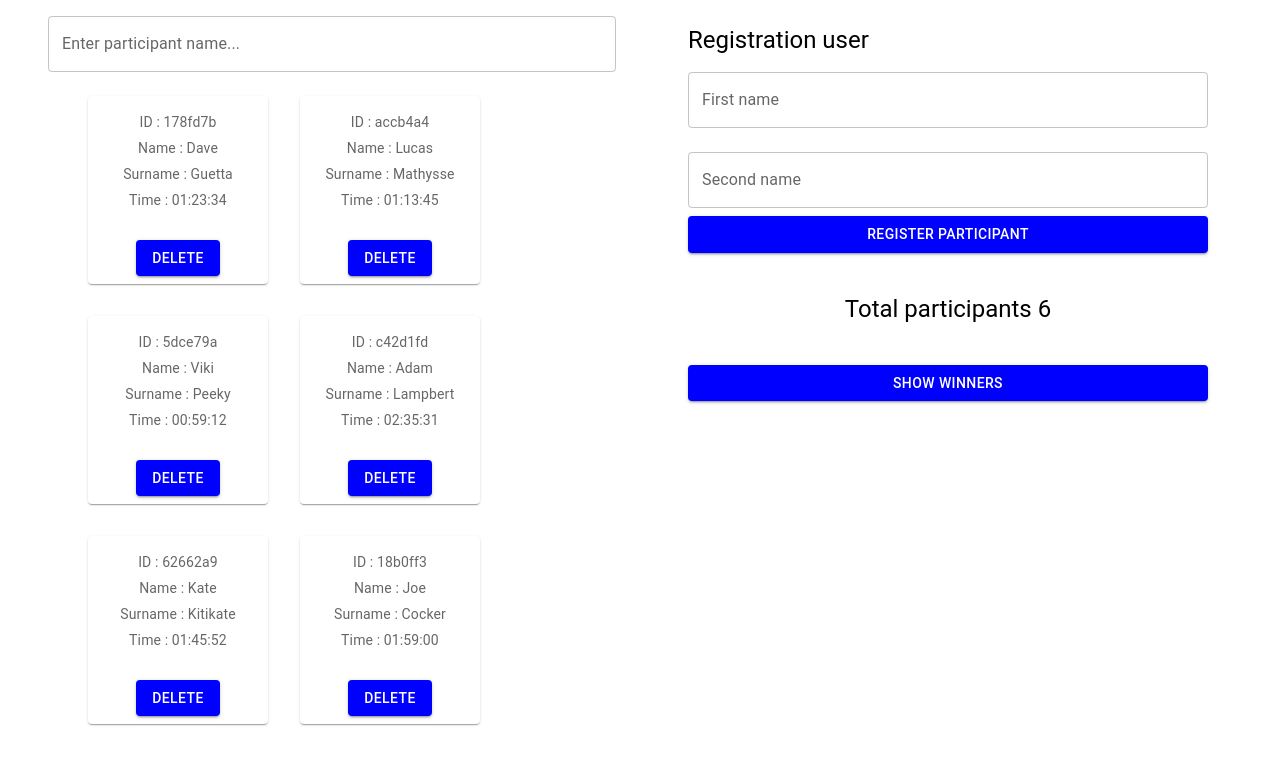
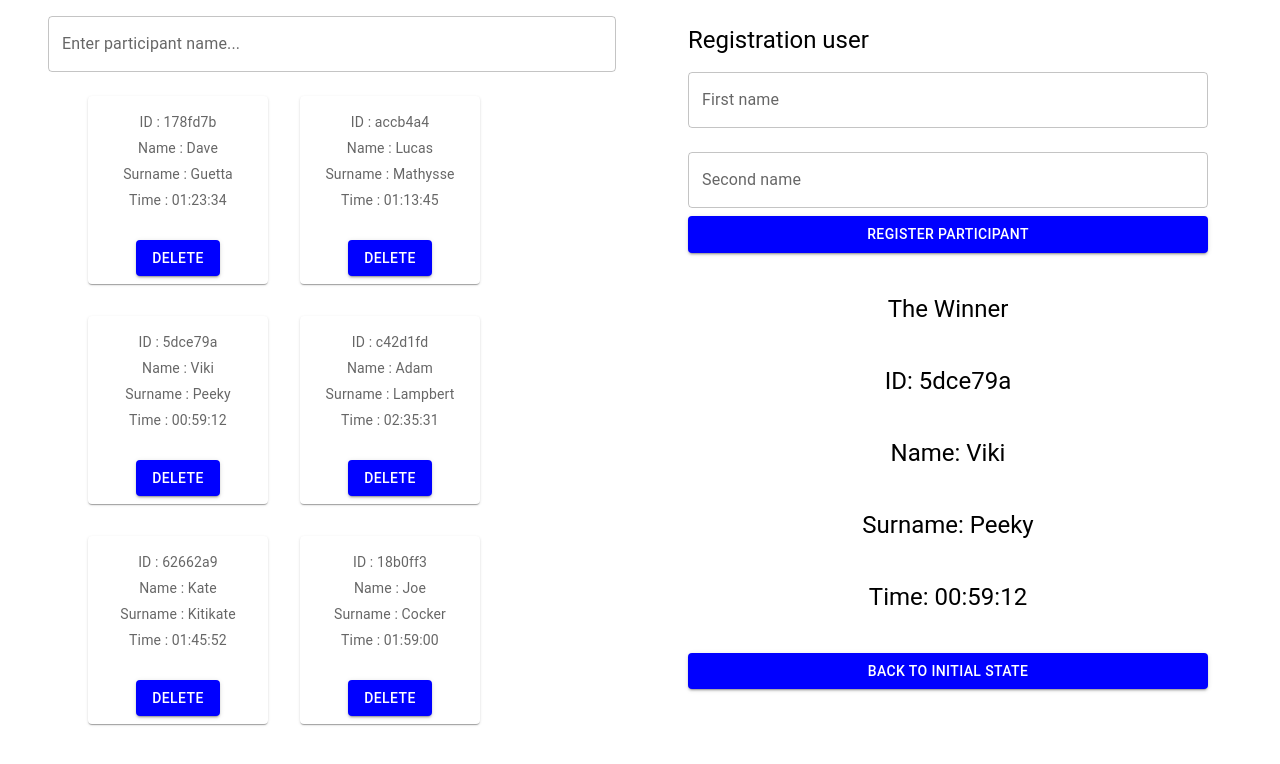
Before and after one commit to HarikOvsianyk/ReactHomeworks, a React (Create React App) app in the folder my-app/: page / in a window 1280 px wide. Both pictures are taken after a click on the button "SHOW WINNERS". Shown: the top 764 px of the page. Built offline with nearby package versions, Linux system fonts and the light colour scheme.

Commit message:
N12 done winnerinfo

```diff
--- a/my-app/src/Actions/userActions.js
+++ b/my-app/src/Actions/userActions.js
@@ -4,6 +4,8 @@ export const SEARCH_USER = '[user] - search user';
 export const UPDATE_USERS_ARR = '[user] - update user';
 export const SHOW_MODAL = '[timer] - show modal'
 export const GET_TIMER = '[timer] - get time';
+export const GET_WINNER = '[winner] - get winner';
+export const BACK_TO = '[winner] - back to initial state';
 
 export const createUser = (data) => ({
     type: CREATE_USER,
@@ -33,4 +35,12 @@ export const showModal = (data) => ({
 export const getTimer = (time) => ({
     type: GET_TIMER,
     payload: time,
+});
+
+export const getWinner = () => ({
+    type: GET_WINNER,
 })
+
+export const backTo = () => ({
+    type: BACK_TO,
+})
--- a/my-app/src/Components/Timer/Timer.jsx
+++ b/my-app/src/Components/Timer/Timer.jsx
@@ -25,9 +25,9 @@ export function Timer() {
   const showModalState = useSelector(state=> state.users.showModal);
   const user = useSelector(state => state.users.user);
   const open = showModalState;
-  const [startBTN, setStartBTN] = useState(true);
+  const [start, setStart] = useState(false);
   const [stop, setStop] = useState(false);
-  const [reset, setReset] = useState(false);
+  const [reset, setReset] = useState(true);
   const [times, setTimes] = useState([]);
   const [intervalTime, setIntervalTime] = useState('');
   let [seconds, setSeconds] = useState("00");
@@ -42,6 +42,7 @@ export function Timer() {
 
   const getStart = () => {
     setStop(true);
+    setStart(true);
     setReset(true);
     getTime();
   }
@@ -67,29 +68,40 @@ export function Timer() {
   };
 
   const getStop = () => {
-    setStartBTN(false);
     setStop(false);
+    setReset(false);
     setTimes([...times, {hour:hours,minute:minutes,second:seconds}]);
 
   };
 
-  const getReset = () => {
+  const setClock = () => {
     setHours('00');
     setMinutes('00');
     setSeconds('00');
+  }
+
+  const getReset = () => {
+    setTimes([]);
+    clearInterval(intervalTime);
+    setStart(false);
+    setClock();
     if (stop) {
         getStop();
         setReset(false);
-        setStartBTN(true);
         setStop(false);
 
     } else {
         setReset(true);
-        setStartBTN(true);
     }
   };
 
   const closeModal = () => {
+    setStop(false);
+    setStart(false);
+    setReset(true);
+    setClock();
+    setTimes([]);
+    clearInterval(intervalTime);
     dispatch(showModal(false));
   }
 
@@ -97,6 +109,9 @@ export function Timer() {
       dispatch(getTimer(times));
       dispatch(updateUsers());
       dispatch(showModal(false));
+      getReset();
+      setClock();
+      setTimes([]);
   }
 
 
@@ -117,19 +132,13 @@ export function Timer() {
           </Typography>
         <div className="App">
             <h2>{hours}:{minutes}:{seconds}</h2>
-            {
-            startBTN
-            ?
-            <Button onClick={getStart} disabled={stop} style={{backgroundColor:"green", color:"white", marginRight:"5px"}}>Start</Button>
-            :
-            <Button onClick={getStart} disabled={stop} style={{backgroundColor:"purple",color:"white", marginRight:"5px"}}>Countinue</Button>
-            }
+            <Button onClick={getStart} disabled={start} style={{backgroundColor:"green", color:"white", marginRight:"5px"}}>Start</Button>
             <Button onClick={getStop} disabled={!stop}  style={{backgroundColor: "red",color:"white",marginRight:"5px"}}>Stop</Button>
-            <Button onClick={getReset} disabled={!reset}  style={{backgroundColor: "orange",color:"white"}}>Reset</Button>
+            <Button onClick={getReset} disabled={reset}  style={{backgroundColor: "orange",color:"white"}}>Reset</Button>
         </div>
         <div style ={{marginTop: "20px", display:'flex', justifyContent: "space-between"}}>
-            <PrimaryButton onClick = {closeModal}>Cancel</PrimaryButton>
-            <PrimaryButton onClick={saveTime}>Save</PrimaryButton>
+            <PrimaryButton onClick = {closeModal} >Cancel</PrimaryButton>
+            <PrimaryButton onClick={saveTime} disabled={reset}>Save</PrimaryButton>
         </div>
         </Box>
       </Modal>
--- a/my-app/src/Components/Winnerinfo/Winner.jsx
+++ b/my-app/src/Components/Winnerinfo/Winner.jsx
@@ -2,16 +2,32 @@ import React from "react";
 import {MainContainer} from '../UI/MainContainer/MainContainer';
 import {PrimaryButton} from '../UI/Button/PrimaryButton';
 import Typography from '@mui/material/Typography';
-import {useSelector} from 'react-redux';
+import {useSelector, useDispatch} from 'react-redux';
+import {getWinner, backTo} from '../../Actions/userActions';
 
 export const Winner = () => {
-    const users = useSelector(state => state.users.users);
-    console.log(users);
+    const {users, winner, isWinner} = useSelector(state => state.users);
+    const dispatch = useDispatch();
     return (
         <MainContainer sx={{mt: 5}}>
-            <Typography component="h2" variant="h5" sx={{textAlign: 'center',
-                                                        mb:5}}>Total participants {users.length}</Typography>
-            <PrimaryButton>Show winners</PrimaryButton>
+            {
+                isWinner
+                ?
+                <div>
+                    <Typography component="h2" variant="h5" sx={{textAlign: 'center',mb:5}}>The Winner</Typography>
+                    <Typography component="h2" variant="h5" sx={{textAlign: 'center',mb:5}}>ID: {winner.id}</Typography>
+                    <Typography component="h2" variant="h5" sx={{textAlign: 'center',mb:5}}>Name: {winner.name}</Typography>
+                    <Typography component="h2" variant="h5" sx={{textAlign: 'center',mb:5}}>Surname: {winner.second}</Typography>
+                    <Typography component="h2" variant="h5" sx={{textAlign: 'center',mb:5}}>Time: {winner.time}</Typography>
+                    <PrimaryButton onClick = {()=> dispatch(backTo())}>Back to initial state</PrimaryButton>
+                </div>
+                :
+                <div>
+                    <Typography component="h2" variant="h5" sx={{textAlign: 'center',mb:5}}>Total participants {users.length}</Typography>
+                    <PrimaryButton onClick = {() => dispatch(getWinner())}>Show winners</PrimaryButton>
+                </div>
+            }
+
         </MainContainer>
      );
 }
--- a/my-app/src/Reducers/userReducer/userReducer.js
+++ b/my-app/src/Reducers/userReducer/userReducer.js
@@ -1,11 +1,13 @@
-import {CREATE_USER,UPDATE_USERS_ARR, DELETE_USER, SEARCH_USER, SHOW_MODAL, GET_TIMER} from '../../Actions';
+import {CREATE_USER,UPDATE_USERS_ARR, DELETE_USER, SEARCH_USER, SHOW_MODAL, GET_TIMER, GET_WINNER, BACK_TO} from '../../Actions';
 import {users} from '../../Data/users';
-import {id} from '../../utils';
+import {id,defineWinner} from '../../utils';
 export const initialState = {
     users: users,
     filteredUsers: users,
     user: {},
     showModal: true,
+    winner: {},
+    isWinner: false,
 };
 
 export function userReducer  (state = initialState, action) {
@@ -51,6 +53,18 @@ export function userReducer  (state = initialState, action) {
                 ...state,
                 showModal: action.payload
             };
+        case GET_WINNER:
+            return {
+                ...state,
+                isWinner: true,
+                winner: defineWinner(state.users),
+            }
+        case BACK_TO:
+            return {
+                ...state,
+                isWinner: false,
+                winner: {},
+            }
         default:
             return state;
     }
--- a/my-app/src/utils/index.js
+++ b/my-app/src/utils/index.js
@@ -1 +1,2 @@
 export * from './id';
+export * from './winner';
--- /dev/null
+++ b/my-app/src/utils/winner.js
@@ -0,0 +1,13 @@
+export const totalSeconds = (time) => {
+    let [hour, minute, second] = time.split(':')
+    return Number(hour) * 3600 + Number(minute) * 60 + Number(second)
+}
+
+export const defineWinner = (users) => {
+    return users.map(user => {
+        return {
+            ...user,
+            totalSeconds: totalSeconds(user.time)
+        }
+    }).sort((a, b) => a.totalSeconds > b.totalSeconds ? 1 : -1)[0]
+}
```
